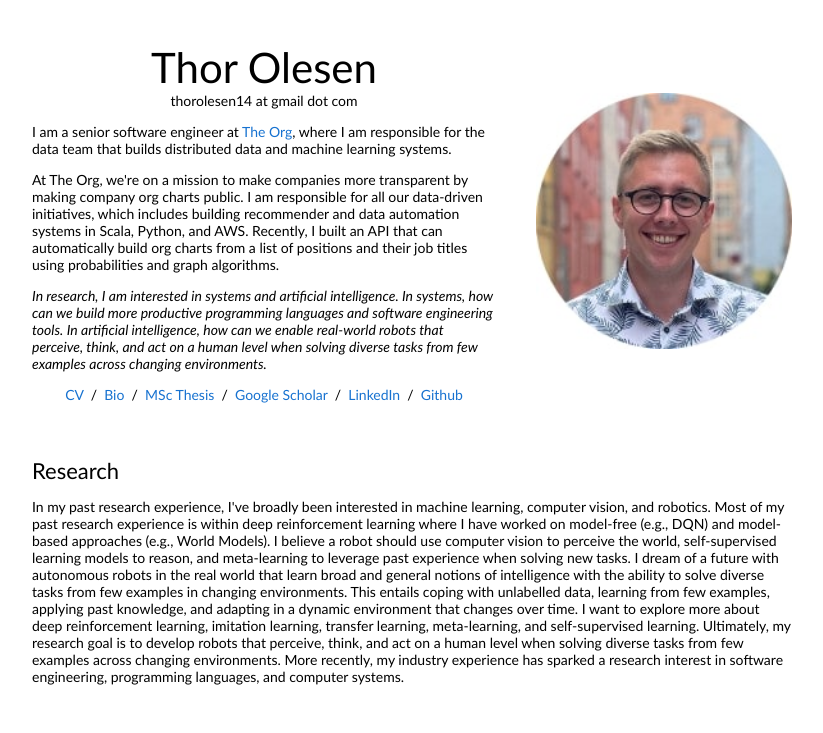
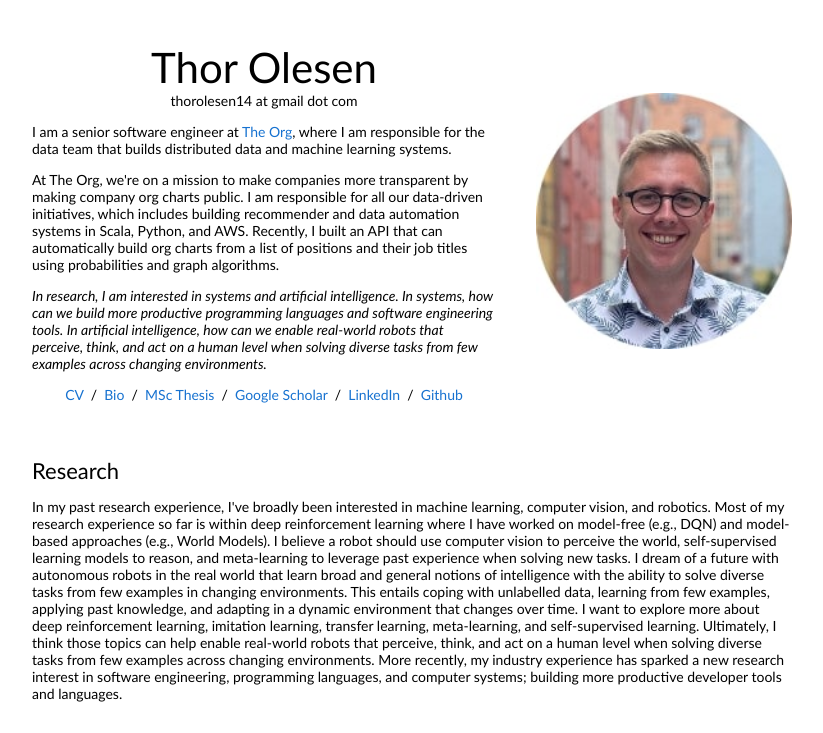
Before and after one commit to TVAO/tvao.github.io, a plain HTML site: page index.html in a window 1280 px wide. Shown: the top 733 px of the page, without its empty margins (228-1051 px from the left). Drawn offline with Linux system fonts and the light colour scheme.

Commit message:
Update index.html

```diff
--- a/index.html
+++ b/index.html
@@ -61,14 +61,13 @@
                 <p>
                   In my past research experience, I've broadly been interested in machine learning, computer vision, and robotics.
 
-                  Most of my past research experience is within deep reinforcement learning where I have worked on model-free (e.g., DQN) and model-based approaches (e.g., World Models).
+                  Most of my research experience so far is within deep reinforcement learning where I have worked on model-free (e.g., DQN) and model-based approaches (e.g., World Models).
                   I believe a robot should use computer vision to perceive the world, self-supervised learning models to reason, and meta-learning to leverage past experience when solving new tasks.
                   I dream of a future with autonomous robots in the real world that learn broad and general notions of intelligence with the ability to solve diverse tasks from few examples in changing environments.
                   This entails coping with unlabelled data, learning from few examples, applying past knowledge, and adapting in a dynamic environment that changes over time.
                   I want to explore more about deep reinforcement learning, imitation learning, transfer learning, meta-learning, and self-supervised learning.
-                  Ultimately, my research goal is to develop robots that perceive, think, and act on a human level when solving diverse tasks from few examples across changing environments.
-
-		  More recently, my industry experience has sparked a research interest in software engineering, programming languages, and computer systems.
+                  Ultimately, I think those topics can help enable real-world robots that perceive, think, and act on a human level when solving diverse tasks from few examples across changing environments.
+		  More recently, my industry experience has sparked a new research interest in software engineering, programming languages, and computer systems; building more productive developer tools and languages.
                 </p>
 
               </td>
```
